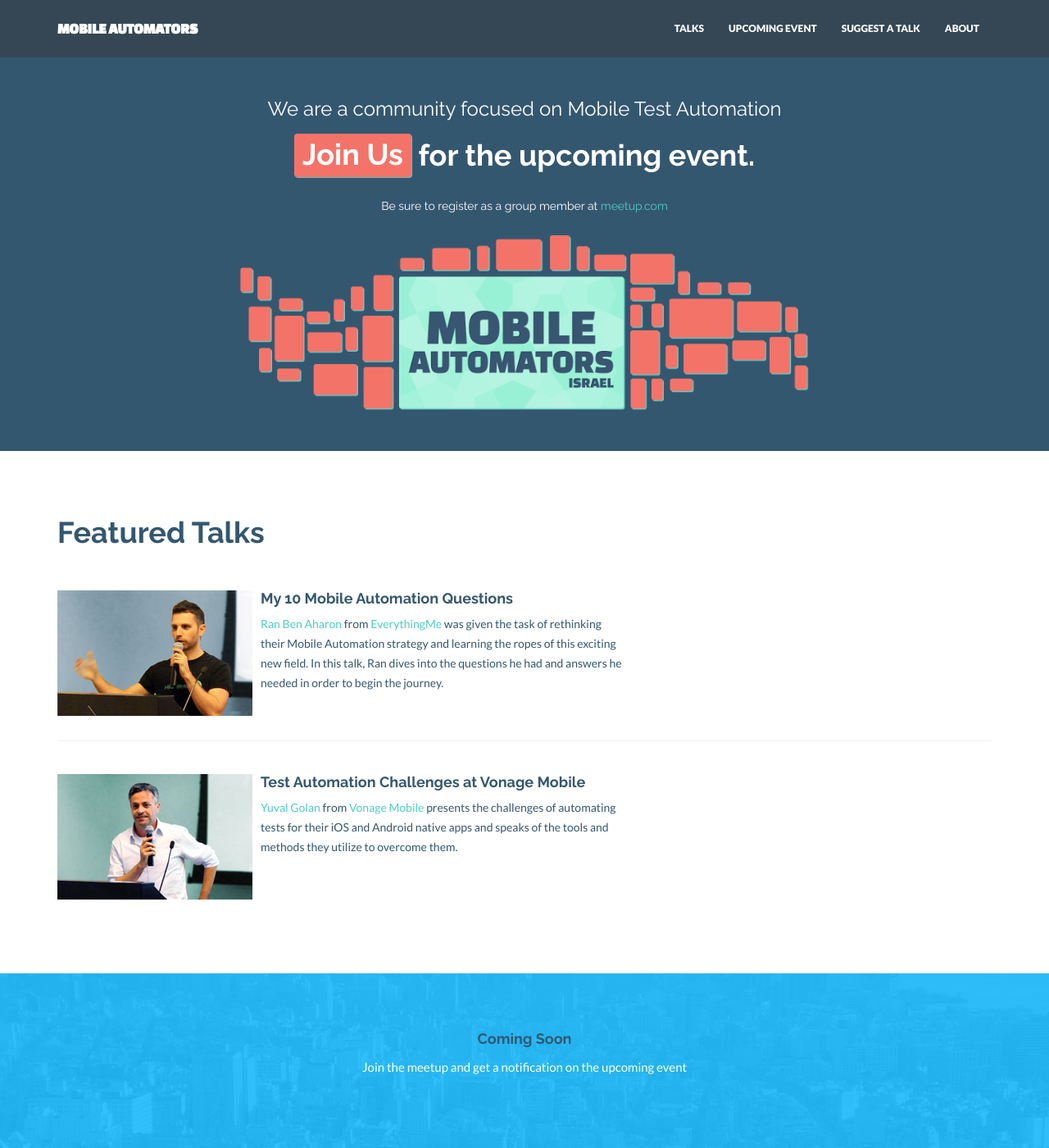
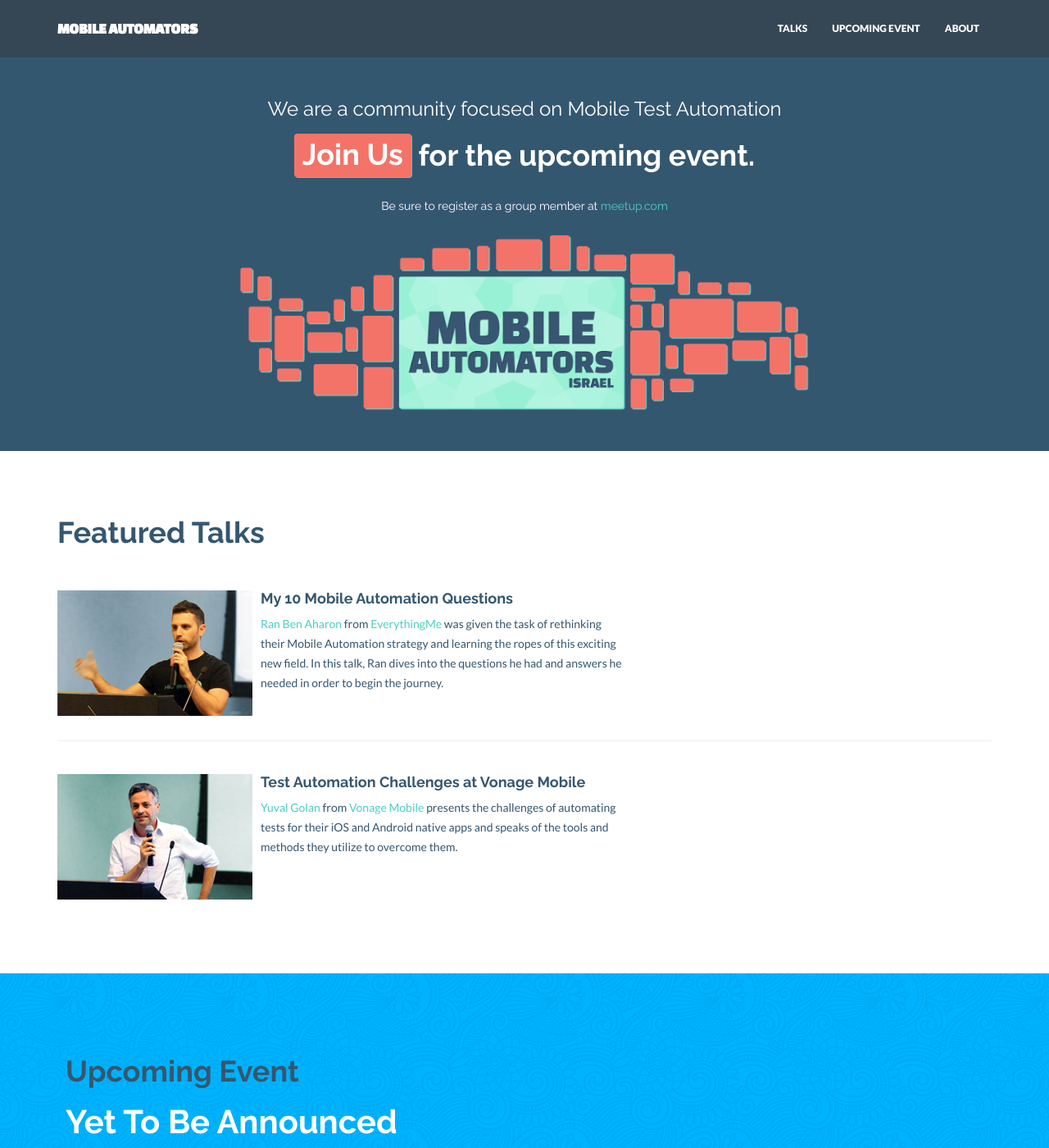
Before and after one commit to MobileAutomators/mobileautomators.github.io, a Jekyll site: the page built from index.html, in a window 1280 px wide and 1400 px high. Shown: the whole window at 82% size. Built offline with Jekyll 4.4.1, drawn with Linux system fonts in a browser that asks for light colours; nearby versions of some CDN libraries; some of the changed text lies outside the part shown.

Commit message:
Upcoming section

```diff
--- a/_includes/nav.html
+++ b/_includes/nav.html
@@ -13,8 +13,8 @@
     <div class="navbar-collapse collapse navbar-right">
       <ul class="nav navbar-nav">
         <li {% if page.title == "Talks" %}class="active"{% endif %}><a href="{{"/talks/" | prepend: site.baseurl }}">TALKS</a></li>
-        <li {% if page.title == "Upcoming Event" %}class="active"{% endif %}><a href="{{"/upcoming/" | prepend: site.baseurl }}">UPCOMING EVENT</a></li>
-        <li {% if page.title == "Suggest a talk" %}class="active"{% endif %}><a href="{{"/suggest/" | prepend: site.baseurl }}">SUGGEST A TALK</a></li>
+        <li><a href="{{"/#upcoming" | prepend: site.baseurl }}">UPCOMING EVENT</a></li>
+        <!-- <li {% if page.title == "Suggest a talk" %}class="active"{% endif %}><a href="{{"/suggest/" | prepend: site.baseurl }}">SUGGEST A TALK</a></li> -->
         <li {% if page.title == "About" %}class="active"{% endif %}><a href="{{"/about/" | prepend: site.baseurl }}">ABOUT</a></li>
       </ul>
     </div>
--- /dev/null
+++ b/_includes/tba.html
@@ -0,0 +1,7 @@
+<div role="tba" id="upcoming">
+  <h1>Upcoming Event</h1>
+  <div class="row">
+    <h4>Yet To Be Announced</h4>
+    <p><a href="http://www.meetup.com/Mobile-Automators-Israel/" target="_blank" class="btn btn-primary">Join Us</a> and get a notification the minute it's up</a></p>
+  </div>
+</div>
--- a/_includes/upcoming.html
+++ /dev/null
@@ -1,11 +0,0 @@
-<div id="twrap">
-    <div id="twrapback"></div>
-    <div class="container centered">
-        <div class="row">
-            <div class="col-lg-8 col-lg-offset-2">
-                <h4>Coming Soon</h4>
-                <p>Join the meetup and get a notification on the upcoming event</p>
-            </div>
-        </div>
-    </div>
-</div>
--- a/_layouts/index.html
+++ b/_layouts/index.html
@@ -3,4 +3,4 @@
 ---
   {{ content }}
 
-{% include upcoming.html %}
+{% include tba.html %}
--- a/assets/css/style.css
+++ b/assets/css/style.css
@@ -137,3 +137,25 @@
   font-size: 25px;
   margin-right: 7px;
 }
+
+div[role="tba"] {
+  background-image: url(/assets/img/pattern.png);
+  background-color: #00b3fe;
+  padding: 80px;
+}
+div[role="tba"] h4 {
+  font-size: 40px;
+  margin-bottom: 80px;
+  color: white;
+}
+div[role="tba"] p,
+div[role="tba"] .btn-primary {
+  font-size: 30px;
+  color: white;
+  position: relative;
+  top: -4px;
+}
+div[role="tba"] .btn-primary {
+  font-size: 30px;
+  box-shadow: 1px 1px 0 #354754;
+}
--- a/index.html
+++ b/index.html
@@ -7,7 +7,7 @@
         <div class="row">
             <div class="col-lg-8 col-lg-offset-2">
                 <h3>We are a community focused on Mobile Test Automation</h3>
-                <h1><button class="btn btn-primary">Join Us</button> for the upcoming event.</h1>
+                <h1><a href="http://www.meetup.com/Mobile-Automators-Israel/" target="_blank" class="btn btn-primary">Join Us</a> for the upcoming event.</h1>
                 <h5>Be sure to register as a group member at <a href="http://meetup.com/Mobile-Automators-Israel" target="_blank">meetup.com</a></h5>
             </div>
             <div class="col-lg-8 col-lg-offset-2 himg">
```
Also changed, not shown: assets/img/pattern.png (added), assets/img/t-back.jpg (deleted).
